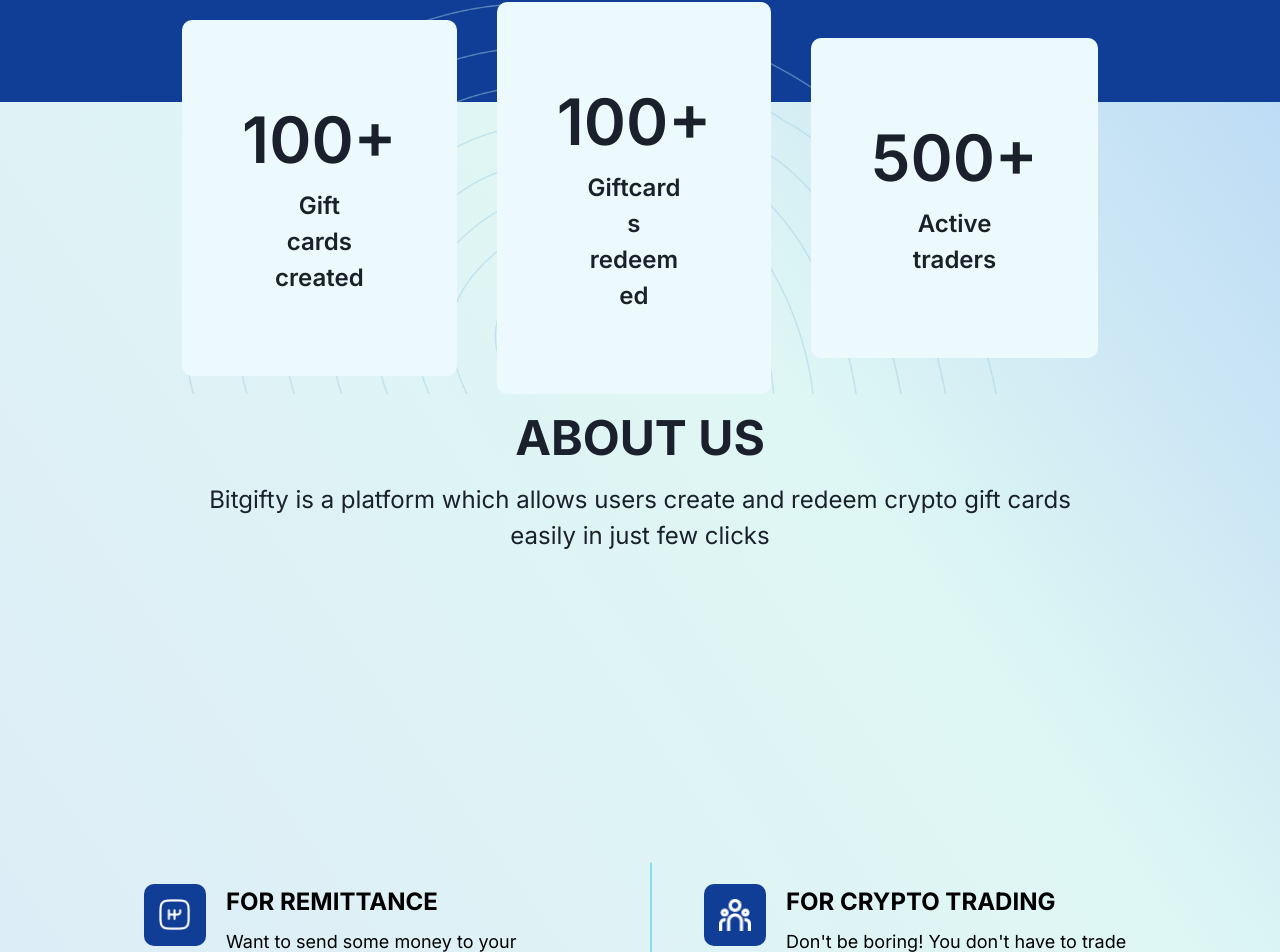
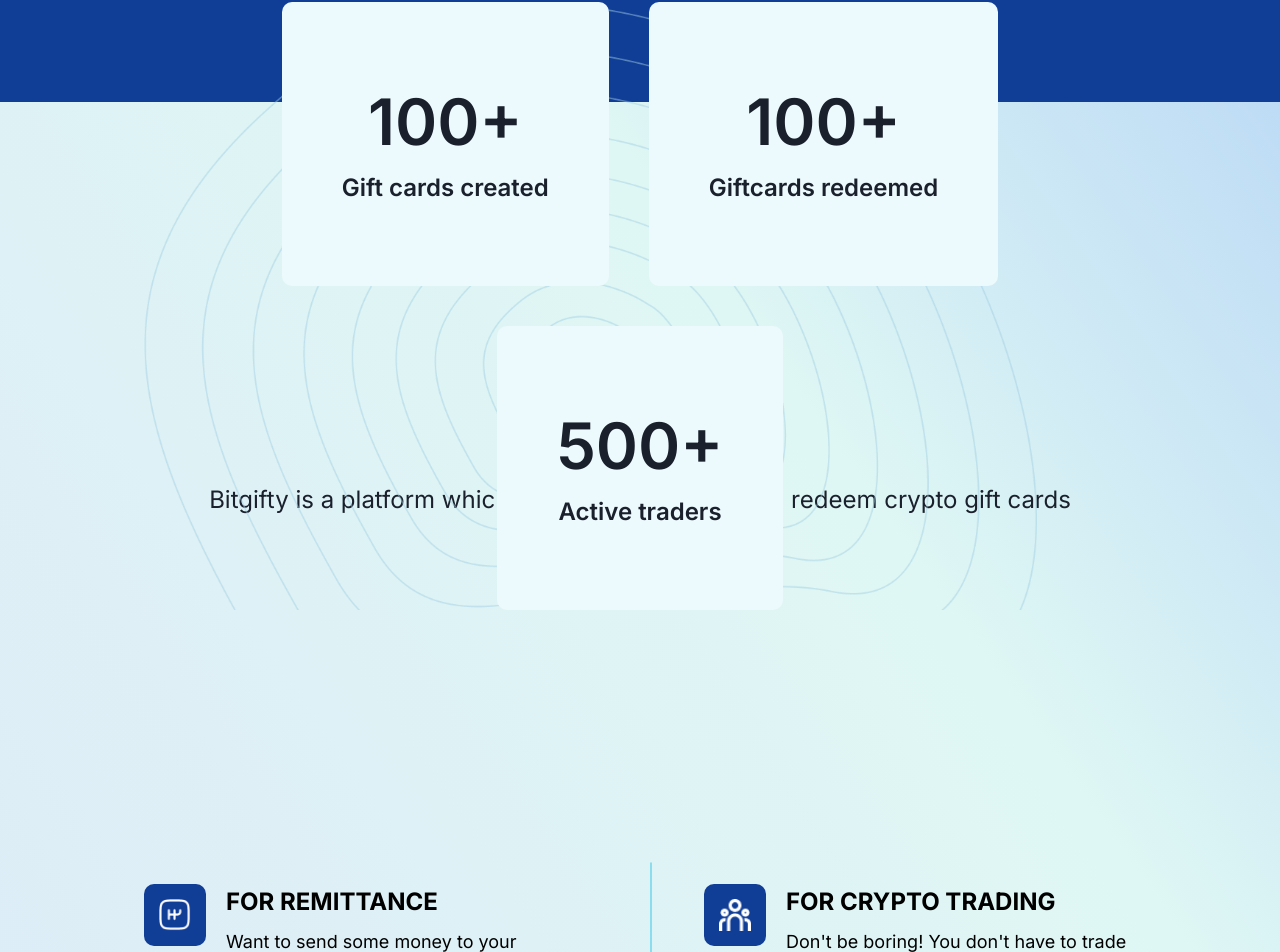
Before and after one commit to damzylance/bitgifty-frontend, a React (Create React App) app: page / in a window 1280 px wide. Shown: the part 1285-2237 px from the top of the page. Built offline with nearby package versions, Linux system fonts and the light colour scheme.

Commit message:
mobile resultcard fix

```diff
--- a/src/Pages/index.jsx
+++ b/src/Pages/index.jsx
@@ -978,7 +978,7 @@
       </Text>
       <Text
         textAlign={["center", "center", "", "", ""]}
-        maxW={["100px", "100px", "", "", ""]}
+        maxW={["100px", "100px", "300px", "300px", "400px"]}
         fontSize={["16px", "18px", "24px", "24px"]}
         fontWeight={"600"}
       >
```
